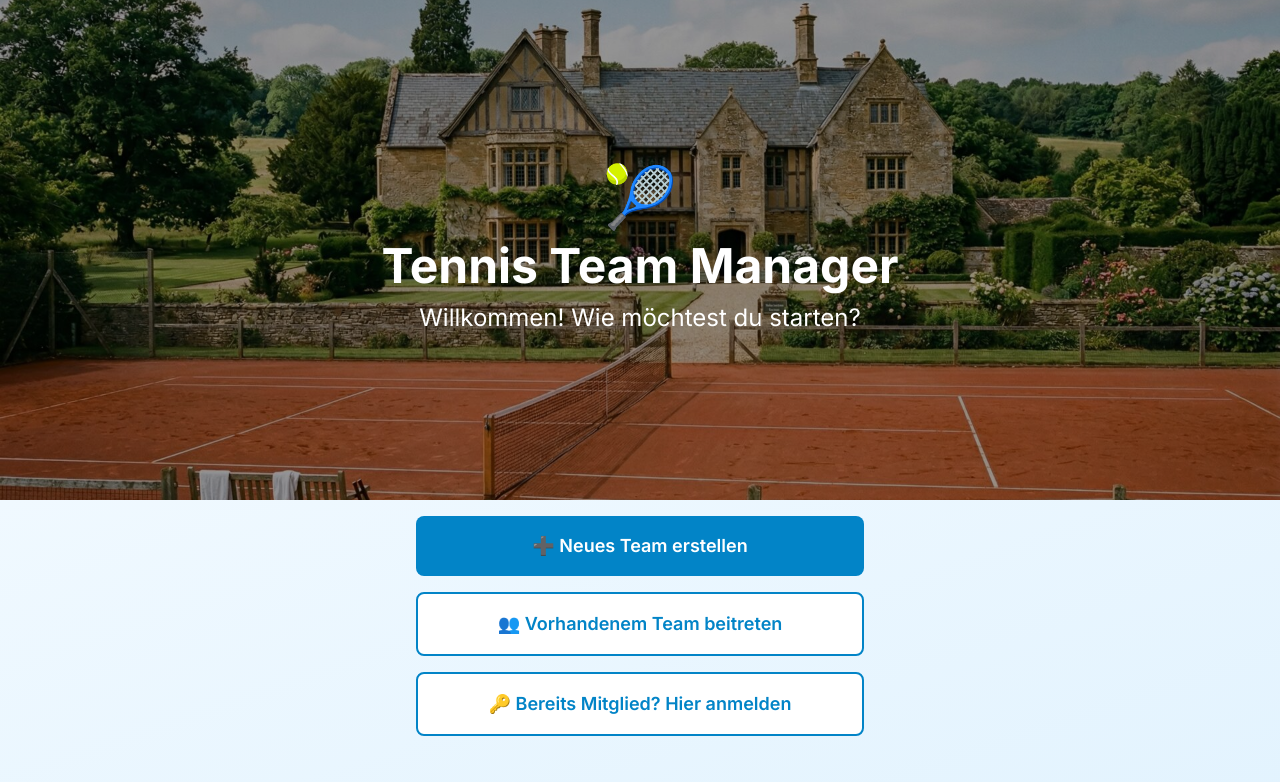
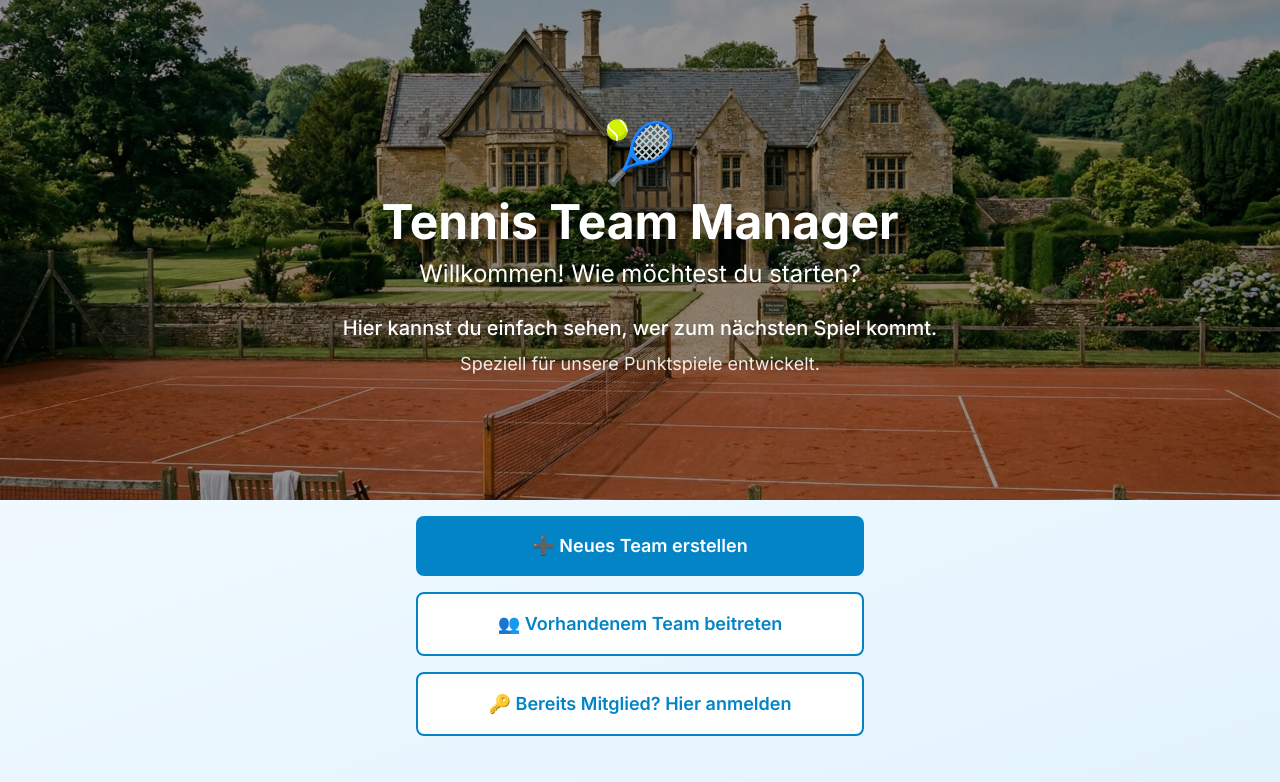
Before and after one commit to myumyu3/tennis-team-app, a Next.js app: page / in a window 1280 px wide. Shown: the top 782 px of the page. Built offline with nearby package versions, Linux system fonts and the light colour scheme; no server answers.

Commit message:
Move app description into hero section

```diff
--- a/src/app/page.tsx
+++ b/src/app/page.tsx
@@ -42,7 +42,17 @@ export default function HomePage() {
           <div className="text-center text-white px-4">
             <h1 className="text-5xl md:text-6xl font-bold mb-4">🎾</h1>
             <h2 className="text-4xl md:text-5xl font-bold mb-3">Tennis Team Manager</h2>
-            <p className="text-xl md:text-2xl">Willkommen! Wie möchtest du starten?</p>
+            <p className="text-xl md:text-2xl mb-6">Willkommen! Wie möchtest du starten?</p>
+
+            {/* アプリの説明 */}
+            <div className="mt-6 max-w-2xl mx-auto">
+              <p className="text-lg md:text-xl font-medium mb-2 drop-shadow-lg">
+                Hier kannst du einfach sehen, wer zum nächsten Spiel kommt.
+              </p>
+              <p className="text-base md:text-lg text-white/90 drop-shadow-md">
+                Speziell für unsere Punktspiele entwickelt.
+              </p>
+            </div>
           </div>
         </div>
       </div>
```
